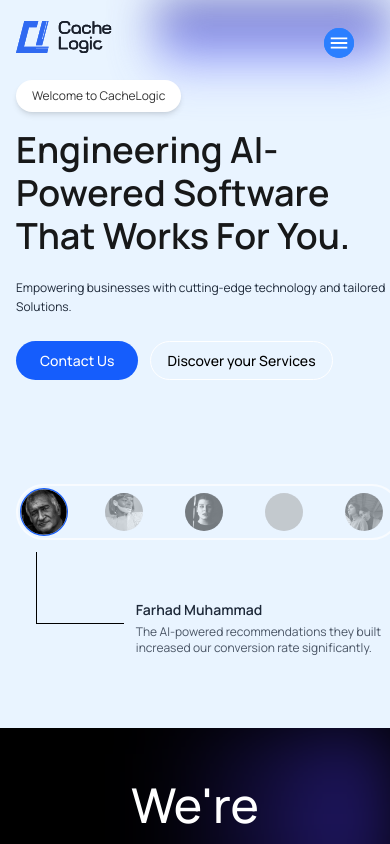
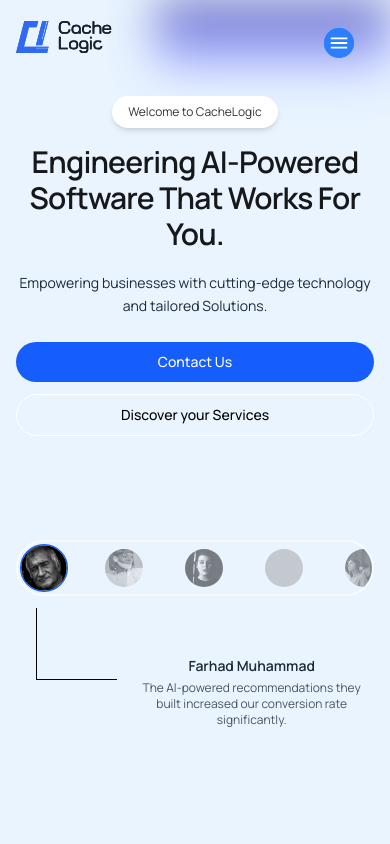
Before and after one commit to fatima-Basheer/UpdatedCLwebsite, a React (Vite) app: page / in a window 390 px wide. Built offline with nearby package versions, Linux system fonts and the light colour scheme; grey boxes are pictures that could not be loaded.

Commit message:
Fix herosection for mobile devices

```diff
--- a/src/pages/Home/Hero.jsx
+++ b/src/pages/Home/Hero.jsx
@@ -33,7 +33,7 @@ function Hero() {
   return (
     <div
       ref={container}
-      className="relative min-h-[700px] overflow-hidden bg-[#e9f4ff]"
+      className="relative min-h-[100vh] md:min-h-[700px] overflow-hidden bg-[#e9f4ff]"
     >
       <div className="absolute top-0 right-0 w-[60vw] sm:w-[35vw] lg:w-[50vw] h-[80px] bg-gradient-to-b from-indigo-900 via-indigo-400 to-transparent blur-xl opacity-80" />
 
@@ -43,56 +43,58 @@ function Hero() {
         <Stair />
       </div>
 
-      <section className="relative z-10">
+      <section className="relative z-10 w-full">
         <div
           className="
             hero-content
             max-w-[1200px]
             mx-auto
             px-4
-            sm:px-5
+            sm:px-6
             md:px-4
-            pt-20
-            sm:pt-24
+            pt-24
+            sm:pt-28
             md:pt-32
-            lg:pt-26
-            xl:pt-46
-            pb-8
+            lg:pt-36
+            xl:pt-48
+            pb-12
+            md:pb-8
             flex
             flex-col
             md:flex-row
-            items-start
+            items-center
             md:items-center
             justify-between
-            gap-5
+            gap-10
+            md:gap-5
           "
         >
-          <div className="flex flex-col items-start text-left max-w-xl">
+          <div className="flex flex-col items-center md:items-start text-center md:text-left max-w-xl w-full">
             <span className="mb-4 inline-flex items-center rounded-full bg-white px-4 py-2 text-xs sm:text-sm text-black/80 shadow-md hover:bg-black hover:text-white transition-all">
               Welcome to CacheLogic
             </span>
 
-            <h1 className="text-black/90 text-4xl lg:text-5xl font-semibold leading-[1.2]">
-              Engineering AI-Powered <br className="hidden sm:block" />
-              Software That Works For <br className="hidden sm:block" />
+            <h1 className="text-black/90 text-3xl sm:text-4xl lg:text-5xl font-semibold leading-[1.2] tracking-tight">
+              Engineering AI-Powered
+              Software That Works For
               You.
             </h1>
 
-            <p className="mt-5 max-w-md text-xs text-gray-800 leading-relaxed">
+            <p className="mt-5 max-w-md text-sm sm:text-base md:text-xs text-gray-800 leading-relaxed">
               Empowering businesses with cutting-edge technology and tailored
               Solutions.
             </p>
 
-            <div className="mt-6 flex flex-wrap gap-3">
-              <Button variant="primary" className="px-6 py-2">
+            <div className="mt-6 flex flex-col md:flex-row flex-wrap justify-center md:justify-start gap-3 w-full sm:w-auto">
+              <Button variant="primary" className="px-6 py-2.5 text-sm flex-1 sm:flex-initial justify-center">
                 Contact Us
               </Button>
-              <Button variant="outline" className="px-2 py-2">
+              <Button variant="outline" className="px-4 py-2.5 text-sm flex-1 sm:flex-initial justify-center">
                 Discover your Services
               </Button>
             </div>
 
-            <div className="mt-8 w-full">
+            <div className="mt-8 w-full flex justify-center md:justify-start">
               <Images />
             </div>
           </div>
```
